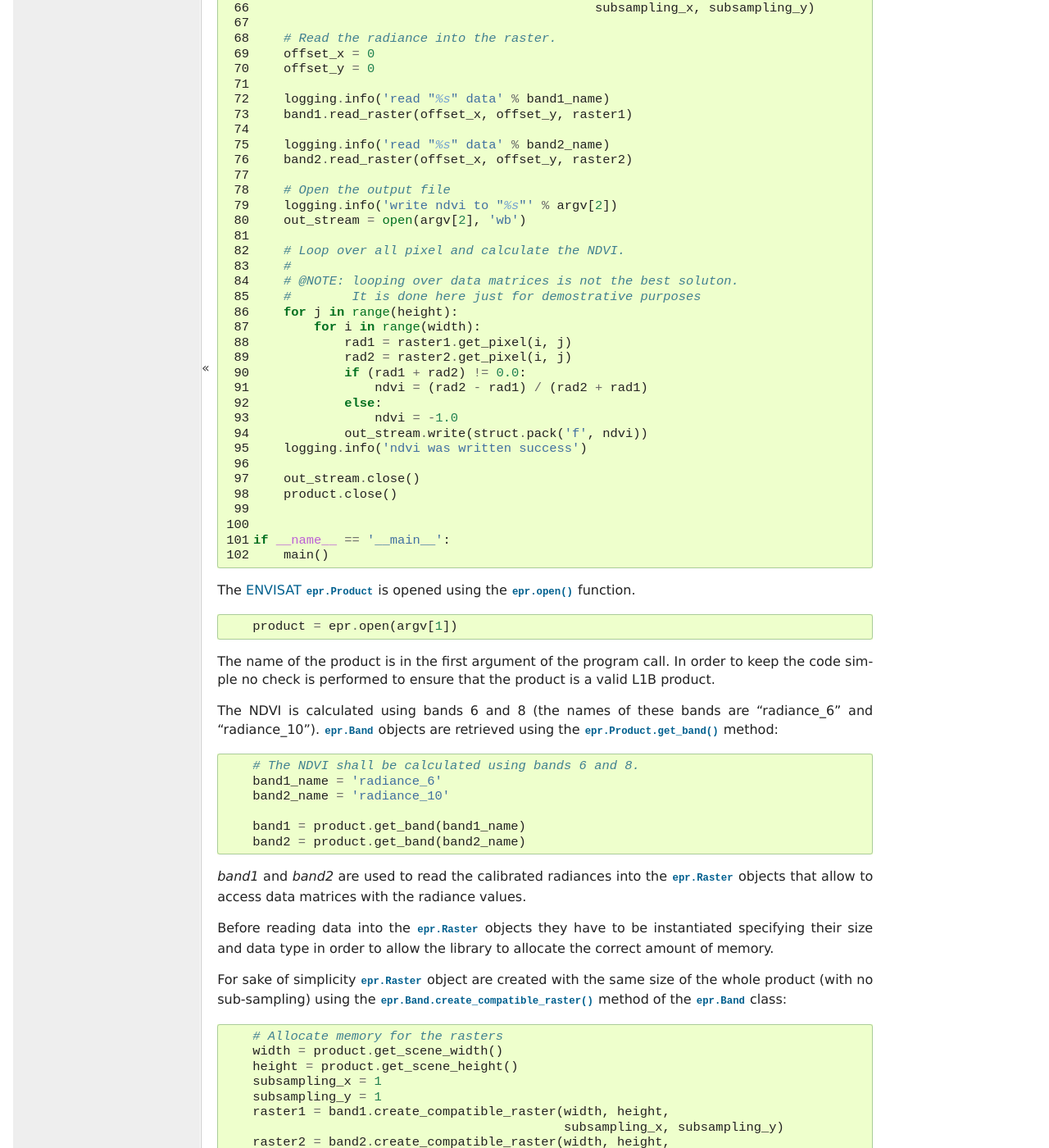
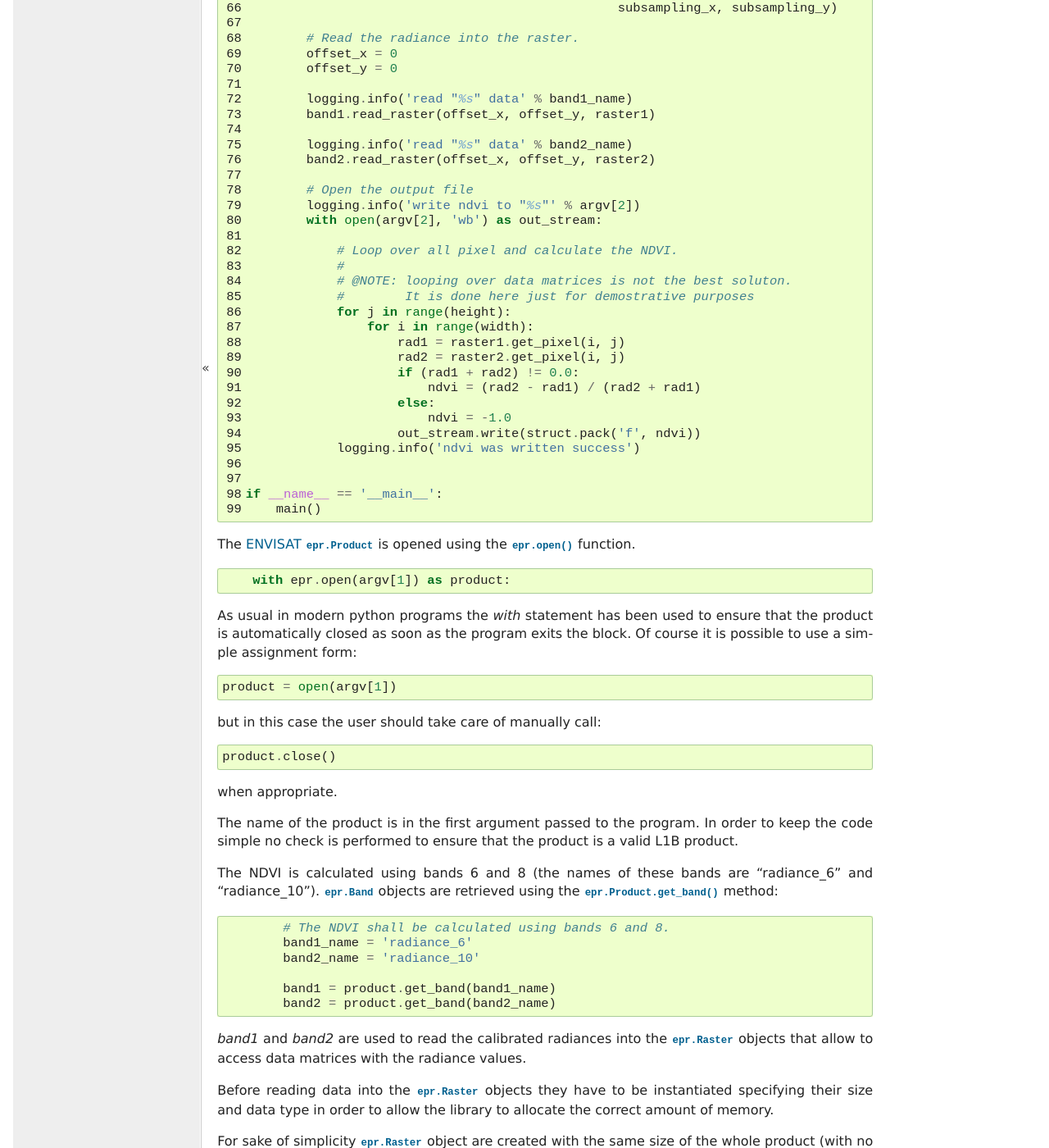
Before and after one commit to avalentino/pyepr, a Sphinx documentation site: the page built from doc/ndvi_example.txt, in a window 1280 px wide and 1400 px high, scrolled down 1624 px. Shown: the whole window at 82% size. Built offline with Sphinx 7.4.7, drawn with Linux system fonts in a browser that asks for light colours; formulas are drawn with MathJax 3; some of the changed text lies outside the part shown.

Commit message:
Minor improvements to the NDVI example

```diff
--- a/doc/examples/write_ndvi.py
+++ b/doc/examples/write_ndvi.py
@@ -46,56 +46,53 @@ def main(*argv):
         sys.exit(1)
 
     # Open the product
-    product = epr.open(argv[1])
+    with epr.open(argv[1]) as product:
 
-    # The NDVI shall be calculated using bands 6 and 8.
-    band1_name = 'radiance_6'
-    band2_name = 'radiance_10'
+        # The NDVI shall be calculated using bands 6 and 8.
+        band1_name = 'radiance_6'
+        band2_name = 'radiance_10'
 
-    band1 = product.get_band(band1_name)
-    band2 = product.get_band(band2_name)
+        band1 = product.get_band(band1_name)
+        band2 = product.get_band(band2_name)
 
-    # Allocate memory for the rasters
-    width = product.get_scene_width()
-    height = product.get_scene_height()
-    subsampling_x = 1
-    subsampling_y = 1
-    raster1 = band1.create_compatible_raster(width, height,
-                                             subsampling_x, subsampling_y)
-    raster2 = band2.create_compatible_raster(width, height,
-                                             subsampling_x, subsampling_y)
+        # Allocate memory for the rasters
+        width = product.get_scene_width()
+        height = product.get_scene_height()
+        subsampling_x = 1
+        subsampling_y = 1
+        raster1 = band1.create_compatible_raster(width, height,
+                                                 subsampling_x, subsampling_y)
+        raster2 = band2.create_compatible_raster(width, height,
+                                                 subsampling_x, subsampling_y)
 
-    # Read the radiance into the raster.
-    offset_x = 0
-    offset_y = 0
+        # Read the radiance into the raster.
+        offset_x = 0
+        offset_y = 0
 
-    logging.info('read "%s" data' % band1_name)
-    band1.read_raster(offset_x, offset_y, raster1)
+        logging.info('read "%s" data' % band1_name)
+        band1.read_raster(offset_x, offset_y, raster1)
 
-    logging.info('read "%s" data' % band2_name)
-    band2.read_raster(offset_x, offset_y, raster2)
+        logging.info('read "%s" data' % band2_name)
+        band2.read_raster(offset_x, offset_y, raster2)
 
-    # Open the output file
-    logging.info('write ndvi to "%s"' % argv[2])
-    out_stream = open(argv[2], 'wb')
+        # Open the output file
+        logging.info('write ndvi to "%s"' % argv[2])
+        with open(argv[2], 'wb') as out_stream:
 
-    # Loop over all pixel and calculate the NDVI.
-    #
-    # @NOTE: looping over data matrices is not the best soluton.
-    #        It is done here just for demostrative purposes
-    for j in range(height):
-        for i in range(width):
-            rad1 = raster1.get_pixel(i, j)
-            rad2 = raster2.get_pixel(i, j)
-            if (rad1 + rad2) != 0.0:
-                ndvi = (rad2 - rad1) / (rad2 + rad1)
-            else:
-                ndvi = -1.0
-            out_stream.write(struct.pack('f', ndvi))
-    logging.info('ndvi was written success')
-
-    out_stream.close()
-    product.close()
+            # Loop over all pixel and calculate the NDVI.
+            #
+            # @NOTE: looping over data matrices is not the best soluton.
+            #        It is done here just for demostrative purposes
+            for j in range(height):
+                for i in range(width):
+                    rad1 = raster1.get_pixel(i, j)
+                    rad2 = raster2.get_pixel(i, j)
+                    if (rad1 + rad2) != 0.0:
+                        ndvi = (rad2 - rad1) / (rad2 + rad1)
+                    else:
+                        ndvi = -1.0
+                    out_stream.write(struct.pack('f', ndvi))
+            logging.info('ndvi was written success')
 
 
 if __name__ == '__main__':
--- a/doc/ndvi_example.txt
+++ b/doc/ndvi_example.txt
@@ -39,7 +39,20 @@ function.
 .. literalinclude:: examples/write_ndvi.py
    :lines: 49
 
-The name of the product is in the first argument of the program call.
+As usual in modern python programs the *with* statement has been used to
+ensure that the product is automatically closed as soon as the program exits
+the block.
+Of course it is possible to use a simple assignment form::
+
+    product = open(argv[1])
+
+but in this case the user should take care of manually call::
+
+    product.close()
+
+when appropriate.
+
+The name of the product is in the first argument passed to the program.
 In order to keep the code simple no check is performed to ensure that the
 product is a valid L1B product.
 
```
